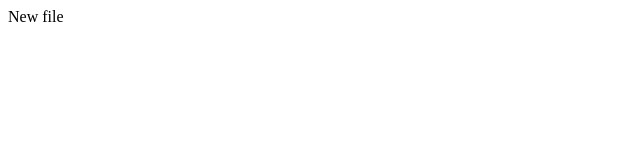
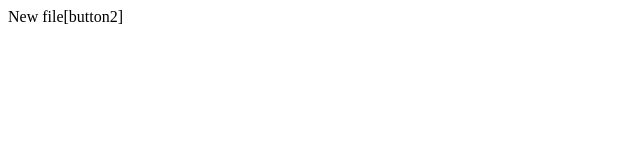
Before and after one commit to Ruqia15/SE-Class1, a plain HTML site: page index.html in a window 1280 px wide. Shown: the full height of the page, 0-640 px from the left. Drawn offline with Linux system fonts and the light colour scheme.

Commit message:
Addition

```diff
--- a/index.html
+++ b/index.html
@@ -1,3 +1,3 @@
 <p>
-    New file
+    New file[button2]
 </p>
```
